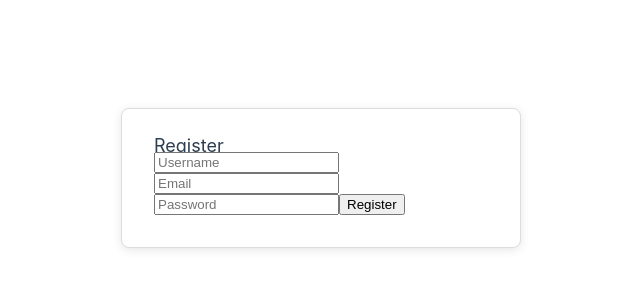
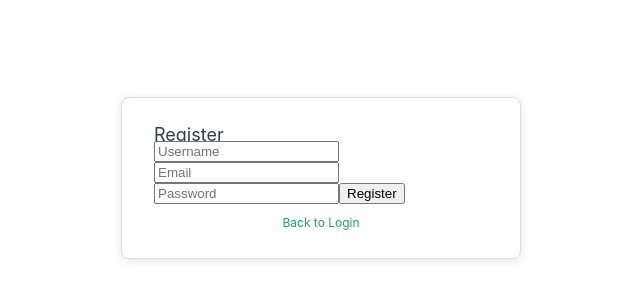
Before and after one commit to Bardioc26/bamort, a Vue app in the folder frontend/: page /register in a window 1280 px wide. Shown: the part 222-522 px from the top of the page, without its empty margins (319-959 px from the left). Built offline with nearby package versions, Linux system fonts and the light colour scheme; no server answers.

Commit message:
link back to login at register page

```diff
--- a/frontend/src/components/RegisterForm.vue
+++ b/frontend/src/components/RegisterForm.vue
@@ -7,6 +7,9 @@
     <button type="submit">Register</button>
     <p v-if="error" class="error">{{ error }}</p>
     <p v-if="success" class="success">{{ success }}</p>
+    <p class="back-to-login">
+      <router-link to="/">Back to Login</router-link>
+    </p>
   </form>
 </template>
 
@@ -26,7 +29,7 @@ export default {
   methods: {
     async register() {
       try {
-        const response = await API.post('/api/register', {
+        const response = await API.post('/register', {
           username: this.username,
           password: this.password,
           email: this.email
@@ -50,4 +53,15 @@ export default {
 .success {
   color: green;
 }
+.back-to-login {
+  margin-top: 15px;
+  text-align: center;
+}
+.back-to-login a {
+  color: #1da766;
+  text-decoration: none;
+}
+.back-to-login a:hover {
+  text-decoration: underline;
+}
 </style>
```
